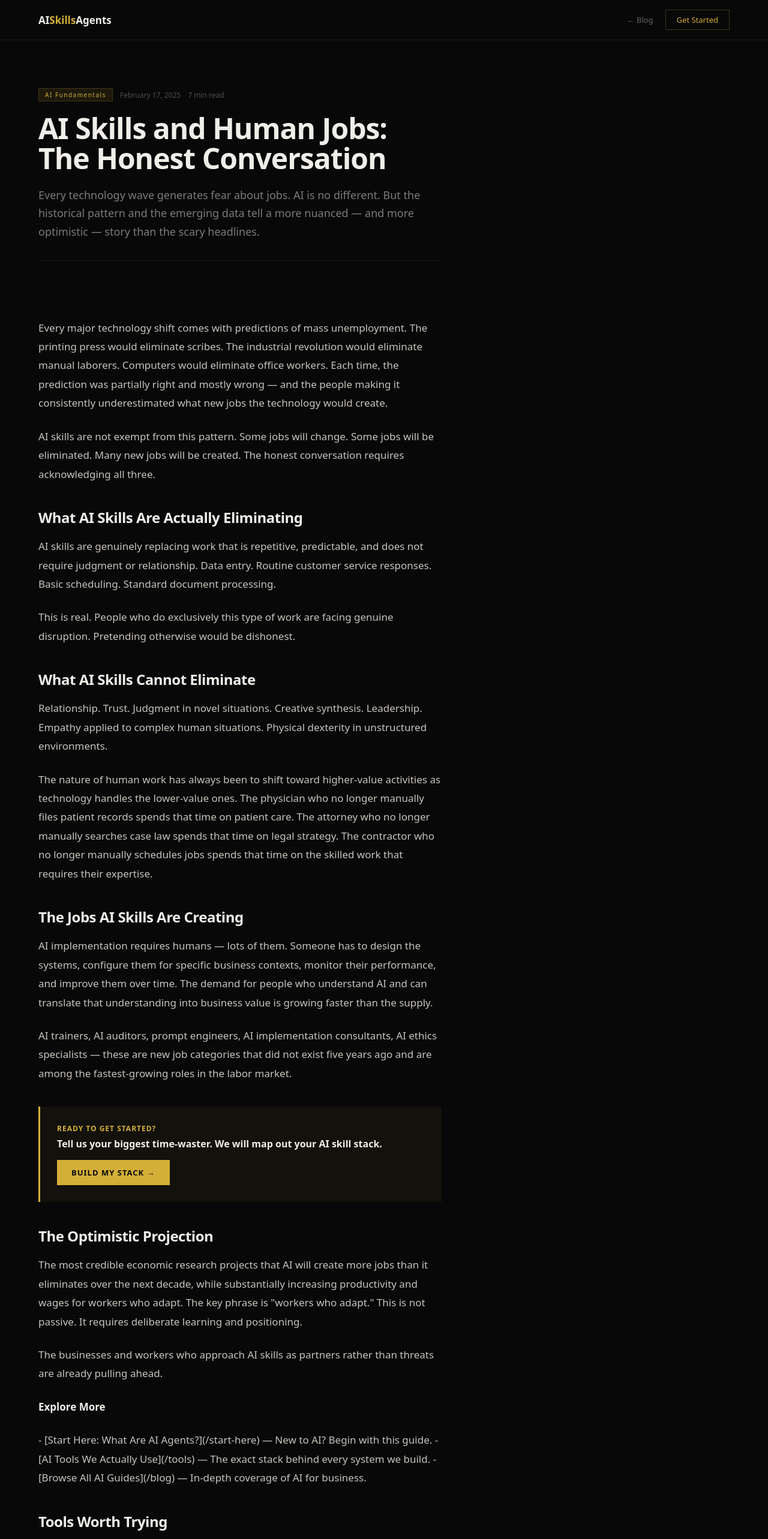
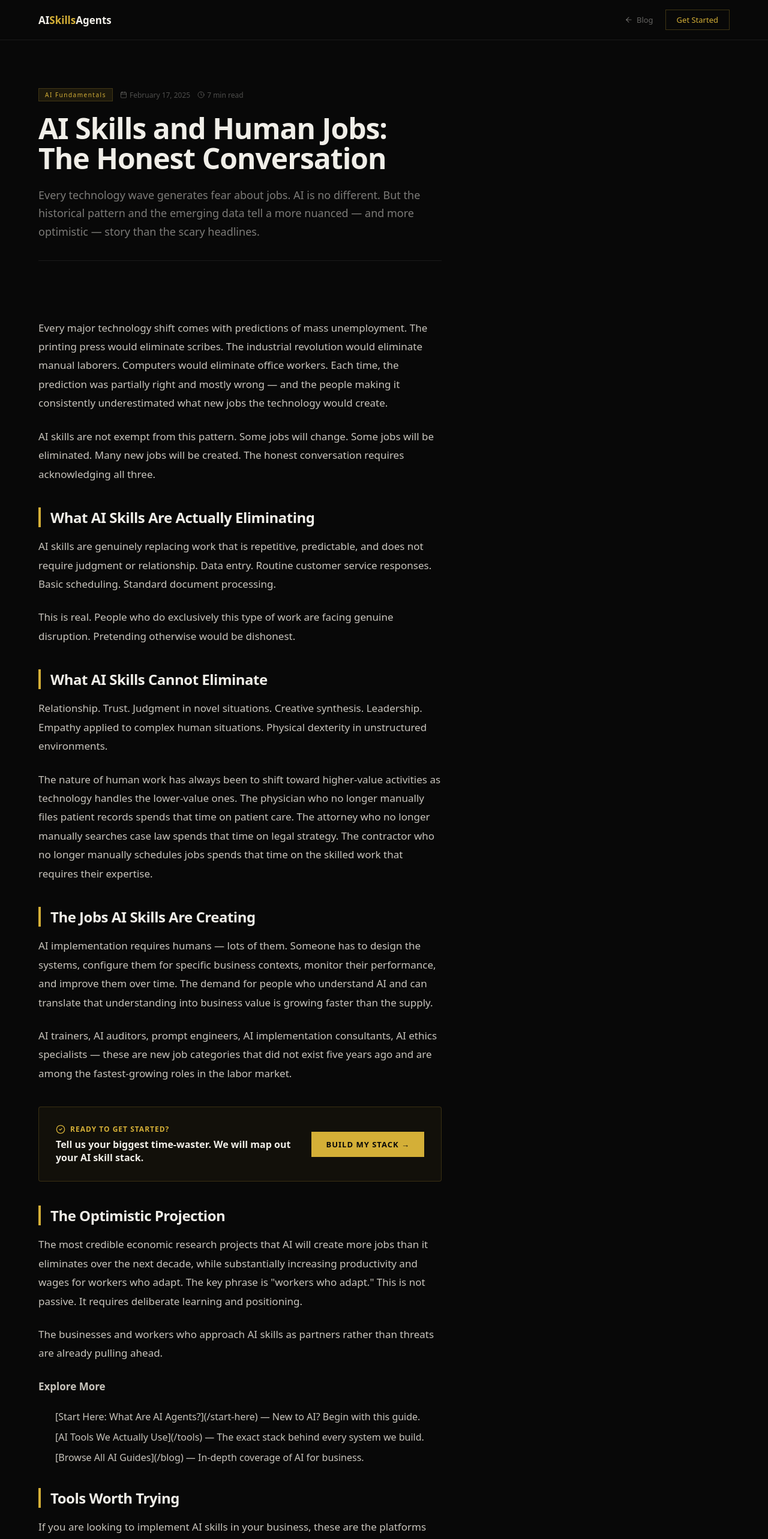
Before and after one commit to abigailleahgoldberg/aiskillsagents, a Next.js app: page /blog/ai-skills-and-human-jobs in a window 1280 px wide. Shown: the top 2566 px of the page at 60% size. Built offline with nearby package versions, Linux system fonts and the light colour scheme.

Commit message:
Improve blog visual structure and meta

```diff
--- a/app/blog/[slug]/page.tsx
+++ b/app/blog/[slug]/page.tsx
@@ -1,6 +1,7 @@
-import type { Metadata } from 'next';
-import { notFound } from 'next/navigation';
-import { posts, getPostBySlug, getRelatedPosts } from '../data';
+import type { Metadata } from "next";
+import { notFound } from "next/navigation";
+import { posts, getPostBySlug, getRelatedPosts } from "../data";
+import { ArrowLeft, Clock, Calendar, CheckCircle2 } from "lucide-react";
 
 export async function generateStaticParams() {
   return posts.map(p => ({ slug: p.slug }));
@@ -10,11 +11,25 @@ export async function generateMetadata({ params }: { params: Promise<{ slug: str
   const { slug } = await params;
   const post = getPostBySlug(slug);
   if (!post) return {};
+  const BASE = "https://aiskillsagents.com";
   return {
     title: post.seoTitle,
     description: post.seoDescription,
-    alternates: { canonical: `https://aiskillsagents.com/blog/${post.slug}` },
-    openGraph: { title: post.seoTitle, description: post.seoDescription, type: "article", publishedTime: post.date },
+    alternates: { canonical: `${BASE}/blog/${post.slug}` },
+    openGraph: {
+      title: post.seoTitle,
+      description: post.seoDescription,
+      type: "article",
+      publishedTime: post.date,
+      url: `${BASE}/blog/${post.slug}`,
+      images: [{ url: "/og-image.png", width: 1200, height: 630, alt: post.title }],
+    },
+    twitter: {
+      card: "summary_large_image",
+      title: post.seoTitle,
+      description: post.seoDescription,
+      images: ["/og-image.png"],
+    },
   };
 }
 
@@ -28,86 +43,98 @@ export default async function BlogPostPage({ params }: { params: Promise<{ slug:
   const paragraphs = post.content.split("\n\n").filter(Boolean);
 
   return (
-    <div style={{ minHeight:"100vh", background:"#080808", color:"#F0EEE8", fontFamily:"system-ui,sans-serif" }}>
-      <style>{`
-        body { background:#080808; }
-        .post-body p { font-size:17px; line-height:1.85; color:#C8C4BC; margin-bottom:24px; }
-        .post-body strong { color:#F0EEE8; }
-        .post-body h2 { font-size:24px; font-weight:800; color:#F0EEE8; margin:40px 0 16px; letter-spacing:-0.5px; }
-        @media (max-width:640px) {
-          .post-hero { padding: 72px 18px 40px !important; }
-          .post-body { padding: 40px 18px 60px !important; }
-          .post-title { font-size: clamp(24px,7vw,40px) !important; }
-          .post-excerpt { font-size: 15px !important; }
-          .post-body p { font-size: 15px !important; }
-          .related-grid { grid-template-columns: 1fr !important; }
-        }
-      `}</style>
-      <nav style={{ padding:"16px 5vw", borderBottom:"1px solid #1a1a1a", display:"flex", justifyContent:"space-between", alignItems:"center" }}>
-        <a href="/" style={{ fontWeight:900, fontSize:17, color:"#F0EEE8", textDecoration:"none" }}>AI<span style={{color:G}}>Skills</span>Agents</a>
-        <div style={{display:"flex",gap:20,alignItems:"center"}}>
-          <a href="/blog" style={{fontSize:13,color:"rgba(240,238,232,0.4)",textDecoration:"none"}}>← Blog</a>
-          <a href="/#get-started" style={{fontSize:13,color:G,textDecoration:"none",border:`1px solid ${G}44`,padding:"7px 18px"}}>Get Started</a>
+    <div style={{ minHeight: "100vh", background: "#080808", color: "#F0EEE8", fontFamily: "system-ui,sans-serif" }}>
+      <nav style={{ padding: "16px 5vw", borderBottom: "1px solid #1a1a1a", display: "flex", justifyContent: "space-between", alignItems: "center" }}>
+        <a href="/" style={{ fontWeight: 900, fontSize: 17, color: "#F0EEE8", textDecoration: "none" }}>AI<span style={{ color: G }}>Skills</span>Agents</a>
+        <div style={{ display: "flex", gap: 20, alignItems: "center" }}>
+          <a href="/blog" style={{ fontSize: 13, color: "rgba(240,238,232,0.4)", textDecoration: "none", display: "flex", alignItems: "center", gap: 6 }}>
+            <ArrowLeft size={14} /> Blog
+          </a>
+          <a href="/#get-started" style={{ fontSize: 13, color: G, textDecoration: "none", border: `1px solid ${G}44`, padding: "7px 18px" }}>Get Started</a>
         </div>
       </nav>
-      <section className="post-hero" style={{ padding:"80px 5vw 48px", maxWidth:800 }}>
-        <div style={{display:"flex",gap:12,alignItems:"center",marginBottom:20,flexWrap:"wrap"}}>
-          <span style={{fontSize:10,letterSpacing:"1.5px",color:G,background:"rgba(212,175,55,0.1)",border:`1px solid ${G}33`,padding:"3px 10px"}}>{post.category}</span>
-          <span style={{fontSize:12,color:"rgba(240,238,232,0.3)"}}>{post.date}</span>
-          <span style={{fontSize:12,color:"rgba(240,238,232,0.3)"}}>{post.readTime}</span>
+      <section style={{ padding: "80px 5vw 48px", maxWidth: 800 }}>
+        <div style={{ display: "flex", gap: 12, alignItems: "center", marginBottom: 20, flexWrap: "wrap" }}>
+          <span style={{ fontSize: 10, letterSpacing: "1.5px", color: G, background: "rgba(212,175,55,0.1)", border: `1px solid ${G}33`, padding: "3px 10px" }}>{post.category}</span>
+          <span style={{ fontSize: 12, color: "rgba(240,238,232,0.3)", display: "flex", alignItems: "center", gap: 4 }}>
+            <Calendar size={12} /> {post.date}
+          </span>
+          <span style={{ fontSize: 12, color: "rgba(240,238,232,0.3)", display: "flex", alignItems: "center", gap: 4 }}>
+            <Clock size={12} /> {post.readTime}
+          </span>
         </div>
-        <h1 className="post-title" style={{fontSize:"clamp(28px,4vw,48px)",fontWeight:900,lineHeight:1.05,letterSpacing:"-1px",marginBottom:20}}>{post.title}</h1>
-        <p className="post-excerpt" style={{fontSize:18,color:"rgba(240,238,232,0.5)",lineHeight:1.7,paddingBottom:32,borderBottom:"1px solid #1a1a1a"}}>{post.excerpt}</p>
+        <h1 style={{ fontSize: "clamp(28px,4vw,48px)", fontWeight: 900, lineHeight: 1.05, letterSpacing: "-1px", marginBottom: 20 }}>{post.title}</h1>
+        <p style={{ fontSize: 18, color: "rgba(240,238,232,0.5)", lineHeight: 1.7, paddingBottom: 32, borderBottom: "1px solid #1a1a1a" }}>{post.excerpt}</p>
       </section>
-      <section className="post-body" style={{padding:"48px 5vw 80px",maxWidth:800}}>
+      <section style={{ padding: "48px 5vw 80px", maxWidth: 800 }}>
         {paragraphs.map((para, i) => {
           const isMid = i === Math.floor(paragraphs.length / 2);
           const isH2 = para.startsWith("**") && para.endsWith("**");
-          const html = para
-            .replace(/\*\*(.*?)\*\*/g, "<strong>$1</strong>")
-            .replace(/\[([^\]]+)\]\((https?:\/\/[^)]+)\)/g, `<a href="$2" target="_blank" rel="noopener noreferrer" style="color:${G};text-decoration:underline;text-underline-offset:3px;">$1</a>`);
+          const isList = para.startsWith("- ");
+
+          let contentNode;
+          if (isList) {
+            const items = para.split("\n").map(li => li.replace(/^- /, ""));
+            contentNode = (
+              <ul key={i} style={{ marginBottom: "24px", listStyle: "none", padding: 0 }}>
+                {items.map((item, idx) => {
+                  const html = item
+                    .replace(/\*\*(.*?)\*\*/g, "<strong>$1</strong>")
+                    .replace(/\[([^\]]+)\]\((https?:\/\/[^)]+)\)/g, `<a href="$2" target="_blank" rel="noopener noreferrer" style="color:${G};text-decoration:underline;">$1</a>`);
+                  return <li key={idx} style={{ marginBottom: "12px", color: "#C8C4BC", paddingLeft: "28px", position: "relative", fontSize: 16 }} dangerouslySetInnerHTML={{ __html: html }} />;
+                })}
+              </ul>
+            );
+          } else if (isH2) {
+            contentNode = <h2 key={i} style={{ fontSize: "24px", fontWeight: "800", color: "#F0EEE8", margin: "40px 0 16px", letterSpacing: "-0.5px", borderLeft: `4px solid ${G}`, paddingLeft: "16px" }}>{para.replace(/\*\*/g, "")}</h2>;
+          } else {
+            const html = para
+              .replace(/\*\*(.*?)\*\*/g, "<strong>$1</strong>")
+              .replace(/\[([^\]]+)\]\((https?:\/\/[^)]+)\)/g, `<a href="$2" target="_blank" rel="noopener noreferrer" style="color:${G};text-decoration:underline;text-underline-offset:3px;">$1</a>`);
+            contentNode = <p key={i} style={{ fontSize: "17px", lineHeight: "1.85", color: "#C8C4BC", marginBottom: "24px" }} dangerouslySetInnerHTML={{ __html: html }} />;
+          }
+
           return (
-            <>
+            <div key={i}>
               {isMid && (
-                <div key={`cta-${i}`} style={{margin:"40px 0",padding:"28px",background:"rgba(212,175,55,0.05)",borderLeft:`3px solid ${G}`,display:"flex",justifyContent:"space-between",alignItems:"center",flexWrap:"wrap",gap:16}}>
-                  <div>
-                    <div style={{fontSize:12,fontWeight:800,color:G,letterSpacing:"1px",textTransform:"uppercase",marginBottom:6}}>Ready to Get Started?</div>
-                    <div style={{fontSize:16,fontWeight:700,color:"#F0EEE8"}}>Tell us your biggest time-waster. We will map out your AI skill stack.</div>
+                <div style={{ margin: "40px 0", padding: "28px", background: "rgba(212,175,55,0.05)", border: `1px solid ${G}33`, borderRadius: "4px", display: "flex", justifyContent: "space-between", alignItems: "center", flexWrap: "wrap", gap: 16 }}>
+                  <div style={{ flex: "1 1 300px" }}>
+                    <div style={{ display: "flex", alignItems: "center", gap: 8, fontSize: 12, fontWeight: 800, color: G, letterSpacing: "1px", textTransform: "uppercase", marginBottom: 6 }}>
+                      <CheckCircle2 size={16} /> Ready to Get Started?
+                    </div>
+                    <div style={{ fontSize: 16, fontWeight: 700, color: "#F0EEE8" }}>Tell us your biggest time-waster. We will map out your AI skill stack.</div>
                   </div>
-                  <a href="/#get-started" style={{background:G,color:"#080808",fontWeight:800,fontSize:13,letterSpacing:"1px",padding:"12px 24px",textDecoration:"none",whiteSpace:"nowrap"}}>BUILD MY STACK →</a>
+                  <a href="/#get-started" style={{ background: G, color: "#080808", fontWeight: 800, fontSize: 13, letterSpacing: "1px", padding: "12px 24px", textDecoration: "none", whiteSpace: "nowrap" }}>BUILD MY STACK →</a>
                 </div>
               )}
-              {isH2
-                ? <h2 key={i}>{para.replace(/\*\*/g,"")}</h2>
-                : <p key={i} dangerouslySetInnerHTML={{__html:html}} />
-              }
-            </>
+              {contentNode}
+            </div>
           );
         })}
       </section>
-      <div style={{maxWidth:800,margin:"0 5vw",padding:"32px",background:"rgba(212,175,55,0.06)",border:`1px solid ${G}33`,marginBottom:60}}>
-        <div style={{fontWeight:900,fontSize:20,marginBottom:8}}>Build Your AI Skill Stack</div>
-        <p style={{color:"rgba(240,238,232,0.5)",fontSize:14,lineHeight:1.6,marginBottom:20}}>Fill out our form and we will map out exactly which AI skills your business needs. No obligation. Just clarity.</p>
-        <a href="/#get-started" style={{background:G,color:"#080808",fontWeight:800,fontSize:14,padding:"14px 32px",textDecoration:"none",letterSpacing:"0.5px",display:"inline-block"}}>GET STARTED FREE →</a>
+      <div style={{ maxWidth: 800, margin: "0 5vw", padding: "32px", background: "rgba(212,175,55,0.06)", border: `1px solid ${G}33`, marginBottom: 60 }}>
+        <div style={{ fontWeight: 900, fontSize: 20, marginBottom: 8 }}>Build Your AI Skill Stack</div>
+        <p style={{ color: "rgba(240,238,232,0.5)", fontSize: 14, lineHeight: 1.6, marginBottom: 20 }}>Fill out our form and we will map out exactly which AI skills your business needs. No obligation. Just clarity.</p>
+        <a href="/#get-started" style={{ background: G, color: "#080808", fontWeight: 800, fontSize: 14, padding: "14px 32px", textDecoration: "none", letterSpacing: "0.5px", display: "inline-block" }}>GET STARTED FREE →</a>
       </div>
       {related.length > 0 && (
-        <section style={{padding:"0 5vw 80px",maxWidth:800}}>
-          <div style={{fontSize:11,letterSpacing:"2px",color:G,marginBottom:20}}>MORE ARTICLES</div>
-          <div className="related-grid" style={{display:"grid",gridTemplateColumns:"repeat(3,1fr)",gap:16}}>
+        <section style={{ padding: "0 5vw 80px", maxWidth: 800 }}>
+          <div style={{ fontSize: 11, letterSpacing: "2px", color: G, marginBottom: 20 }}>MORE ARTICLES</div>
+          <div style={{ display: "grid", gridTemplateColumns: "repeat(3,1fr)", gap: 16 }}>
             {related.map(r => (
-              <a key={r.slug} href={`/blog/${r.slug}`} style={{textDecoration:"none"}}>
-                <div style={{background:"#0F0F0F",border:"1px solid #1a1a1a",padding:"20px",height:"100%"}}>
-                  <div style={{fontSize:10,color:G,letterSpacing:"1px",marginBottom:8}}>{r.category}</div>
-                  <div style={{fontSize:14,fontWeight:700,color:"#F0EEE8",lineHeight:1.4}}>{r.title}</div>
+              <a key={r.slug} href={"/blog/" + r.slug} style={{ textDecoration: "none" }}>
+                <div style={{ background: "#0F0F0F", border: "1px solid #1a1a1a", padding: "20px", height: "100%" }}>
+                  <div style={{ fontSize: 10, color: G, letterSpacing: "1px", marginBottom: 8 }}>{r.category}</div>
+                  <div style={{ fontSize: 14, fontWeight: 700, color: "#F0EEE8", lineHeight: 1.4 }}>{r.title}</div>
                 </div>
               </a>
             ))}
           </div>
         </section>
       )}
-      <footer style={{background:"#080808",borderTop:"1px solid #1a1a1a",padding:"28px 5vw",display:"flex",justifyContent:"space-between",flexWrap:"wrap",gap:16,fontSize:12,color:"rgba(240,238,232,0.3)"}}>
-        <div>AI<span style={{color:G}}>Skills</span>Agents</div>
-        <div style={{display:"flex",gap:20}}><a href="/privacy" style={{color:"rgba(240,238,232,0.3)",textDecoration:"none"}}>Privacy</a><a href="/terms" style={{color:"rgba(240,238,232,0.3)",textDecoration:"none"}}>Terms</a></div>
+      <footer style={{ background: "#080808", borderTop: "1px solid #1a1a1a", padding: "28px 5vw", display: "flex", justifyContent: "space-between", flexWrap: "wrap", gap: 16, fontSize: 12, color: "rgba(240,238,232,0.3)" }}>
+        <div>AI<span style={{ color: G }}>Skills</span>Agents</div>
+        <div style={{ display: "flex", gap: 20 }}><a href="/privacy" style={{ color: "rgba(240,238,232,0.3)", textDecoration: "none" }}>Privacy</a><a href="/terms" style={{ color: "rgba(240,238,232,0.3)", textDecoration: "none" }}>Terms</a></div>
         <div>© 2025 AI Skills Agents</div>
       </footer>
     </div>
```
